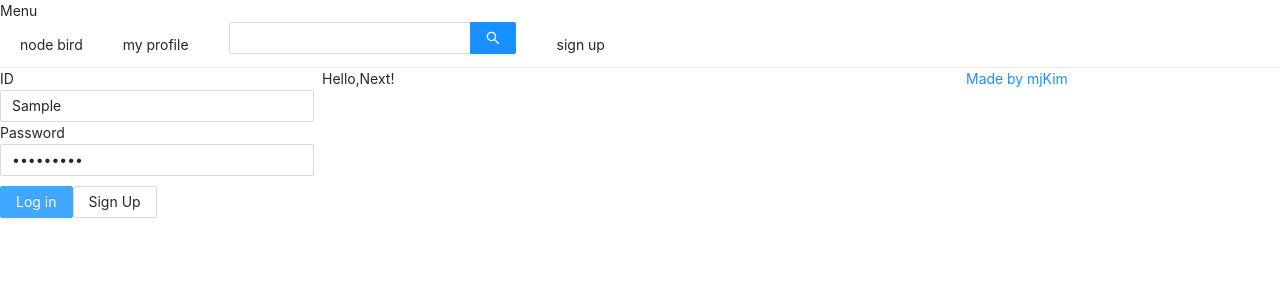
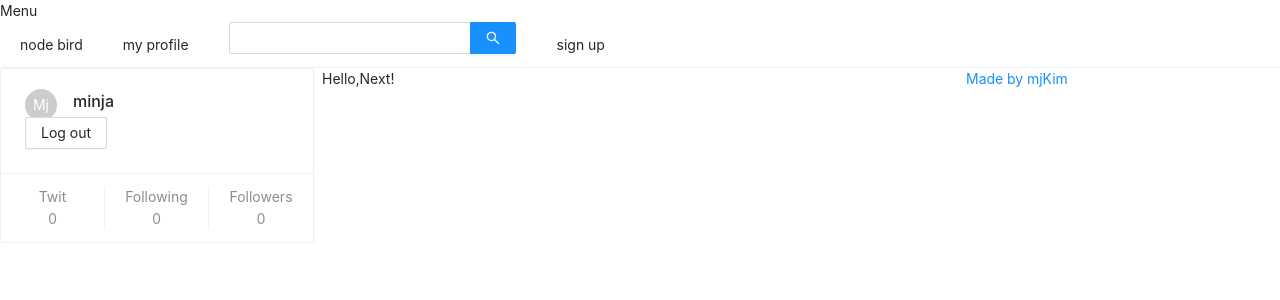
Before and after one commit to wwwkimminja/React_Next.js_nodebirdSNS, a Next.js app in the folder front/: page / in a window 1280 px wide. Both pictures are taken after typing "Sample", "Sample123" into the empty fields and a click on the button "Log in". Shown: the top 300 px of the page. Built offline with nearby package versions, Linux system fonts and the light colour scheme.

Commit message:
add UserProfile component

```diff
--- a/front/components/AppLayout.js
+++ b/front/components/AppLayout.js
@@ -15,7 +15,7 @@ vertical-align : middel;
 
 
 const AppLayout = ({ children }) => {
-    const [isLogedIn,setIsLogedIn] = useState(false);
+    const [isLoggedIn,setIsLoggedIn] = useState(false);
     return (
         <div>
             <Menu mode="horizontal">
@@ -34,7 +34,7 @@ const AppLayout = ({ children }) => {
             </Menu>
             <Row gutter={8}>
                 <Col xs={24} md={6} >
-                {isLogedIn ? <UserProfile></UserProfile>:<LoginForm></LoginForm>}
+                {isLoggedIn ? <UserProfile setIsLoggedIn={setIsLoggedIn}/>:<LoginForm setIsLoggedIn={setIsLoggedIn}/>}
                 </Col>
                 <Col xs={24} md={12} >
                     {children}
--- a/front/components/LoginForm.js
+++ b/front/components/LoginForm.js
@@ -1,13 +1,17 @@
 import { useCallback, useState } from 'react';
-import { Form, Input, Button } from 'antd';
+import { Form , Input, Button } from 'antd';
 import Link from 'next/link';
 import styled from 'styled-components';
 
 {/* div component */}
 const ButtonWrapper = styled.div`
 margin-top:10px;
-`
-const LoginForm = () => {
+`;
+{/* Form component */}
+const FormWrapper = styled(Form)`
+padding:10px
+`;
+const LoginForm = ({setIsLoggedIn}) => {
     const [id, setId] = useState('');
     const [password, setPassword] = useState('');
 
@@ -17,31 +21,36 @@ const LoginForm = () => {
     const onChangePassword = useCallback((e) => {
         setPassword(e.target.value);
     }, []);
+
+    const onSubmitForm =useCallback((e)=>{
+        console.log(id,password);
+        setIsLoggedIn(true);
+    },[id,password]);
     return (
 
-        <Form>
+        <FormWrapper onFinish ={onSubmitForm}>
             <div>
-                <label htmlFor="user-id">ID</label>
+                <label htmlFor ="user-id">ID</label>
             </div>
             <div>
-                <Input name="user-id" value={id} onChange={onChangeId} required />
+                <Input name ="user-id" value ={id} onChange={onChangeId} required />
             </div>
             <div>
                 <lavel htmlFor="user-password" >Password</lavel>
             </div>
             <div >
-                <Input name="user-password"
-                    type="password"
-                    value={password}
-                    onChange={onChangePassword}
+                <Input name ="user-password"
+                    type ="password"
+                    value ={password}
+                    onChange ={onChangePassword}
                     required />
 
             </div>
             <ButtonWrapper>
                 <Button type="primary" htmlType='submit' loading={false}>Log in</Button>
-                <Link href="/singup"><a><Button>Sign Up</Button></a></Link>
+                <Link href="/signup"><a><Button>Sign Up</Button></a></Link>
             </ButtonWrapper>
-        </Form>
+        </FormWrapper>
     );
 
 };
--- a/front/components/UserProfile.js
+++ b/front/components/UserProfile.js
@@ -0,0 +1,25 @@
+
+import {Card,Avatar,Button} from 'antd';
+import { useCallback } from 'react';
+
+const UserProfile=({setIsLoggedIn})=>{
+    const onLogOut = useCallback(()=>{
+        setIsLoggedIn(false);
+    },[]);
+
+    return (
+        <Card
+            actions={[
+            <div key="twit"> Twit<br/>0</div>,
+            <div key="following"> Following<br/>0</div>,
+            <div key="followers"> Followers<br/>0</div>
+            ]}
+            >
+            <Card.Meta
+            avatar={<Avatar>Mj</Avatar>}
+            title="minja"/>
+            <Button onClick={onLogOut}>Log out</Button>
+        </Card>
+    )
+}
+export default UserProfile;
```
